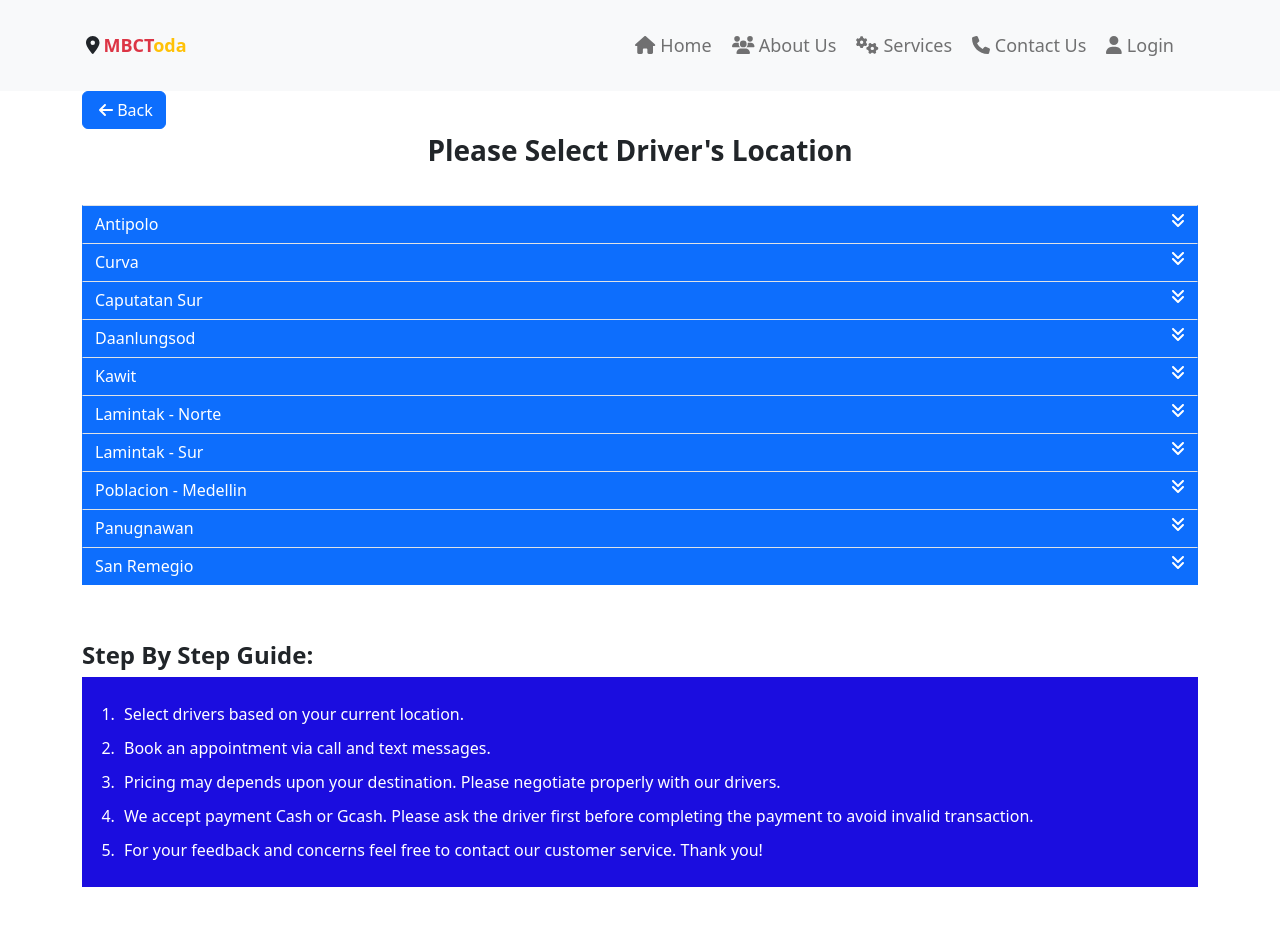
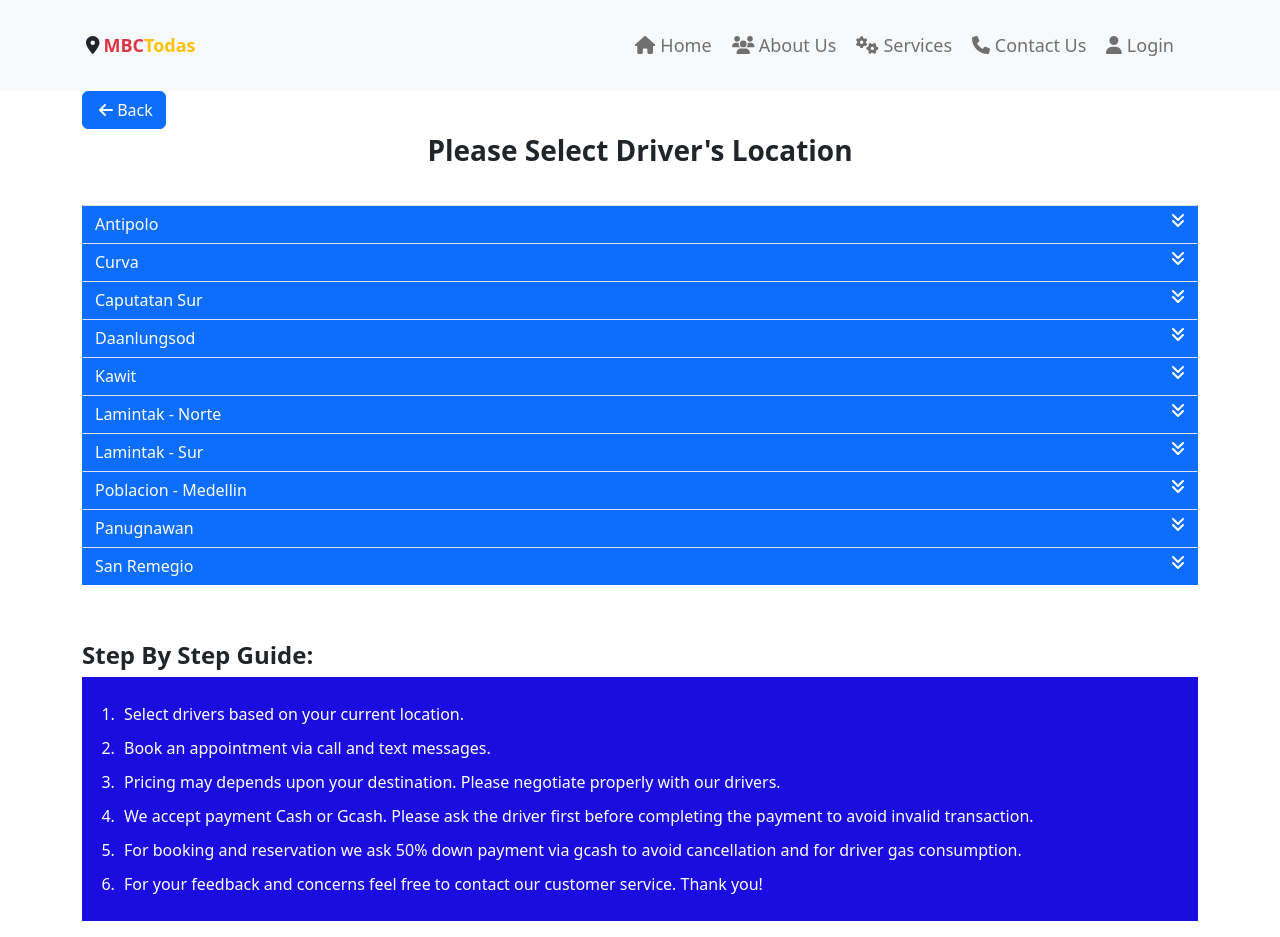
Before and after one commit to alaska25/mbctoda, a React (Create React App) app: page /memberlist in a window 1280 px wide. Before the commit the page ends 903 px from the top, so only its background shows below. Built offline with nearby package versions, Linux system fonts and the light colour scheme; no server answers; a web font is replaced by a local one.

Commit message:
updated code

```diff
--- a/src/components/AppNavbar.js
+++ b/src/components/AppNavbar.js
@@ -12,7 +12,7 @@ export default function AppNavbar(){
 	return(
 				    <Navbar sticky="top" collapseOnSelect expand="lg" variant="light" bg="light" className="animate-navbar nav-theme justify-content-between bgdark h-100">
 				    <Container>
-				    <Nav.Link as={Link} to="/" eventKey="/"><FontAwesomeIcon icon={faLocationDot} className="ms-1"></FontAwesomeIcon><strong><a className="text-danger text ms-1">MBCT</a><a className="text-warning text">oda</a></strong></Nav.Link>
+				    <Nav.Link as={Link} to="/" eventKey="/"><FontAwesomeIcon icon={faLocationDot} className="ms-1"></FontAwesomeIcon><strong><a className="text-danger text ms-1">MBC</a><a className="text-warning text">Todas</a></strong></Nav.Link>
 				    <Navbar.Toggle aria-controls="responsive-navbar-nav" />
 
 	            <Navbar.Collapse id="responsive-navbar-nav">
--- a/src/pages/MemberList.js
+++ b/src/pages/MemberList.js
@@ -49,6 +49,7 @@ export default function MemberList(){
 			        <li>Book an appointment via call and text messages.</li>
 			        <li>Pricing may depends upon your destination. Please negotiate properly with our drivers.</li>
 			        <li>We accept payment Cash or Gcash. Please ask the driver first before completing the payment to avoid invalid transaction.</li>
+			        <li>For booking and reservation we ask 50% down payment via gcash to avoid cancellation and for driver gas consumption.</li>
 			        <li>For your feedback and concerns feel free to contact our customer service. Thank you!</li>
 			      </ol>
 			    </div>
--- a/src/pages/SubFooter.js
+++ b/src/pages/SubFooter.js
@@ -16,7 +16,7 @@ export default function SubFooter(){
 		      <div className="col-sm-3">
 		        <div className="footer-widget">
 		        <div className="p-1">
-		          <h3 className="space"><FontAwesomeIcon icon={faLocationDot} className="ms-1"></FontAwesomeIcon><a className="text-danger text">MBCT</a><a className="text-warning text">oda</a></h3>
+		          <h3 className="space"><FontAwesomeIcon icon={faLocationDot} className="ms-1"></FontAwesomeIcon><a className="text-danger text">MBC</a><a className="text-warning text">Todas</a></h3>
 		          	<p>We deliver passenger to each destination with love.</p>
 		          	<p>Send Email:&nbsp;<a href="mailto:mbctoda@gmail.com">mbctoda@gmail.com</a></p>
 		        </div>
```
